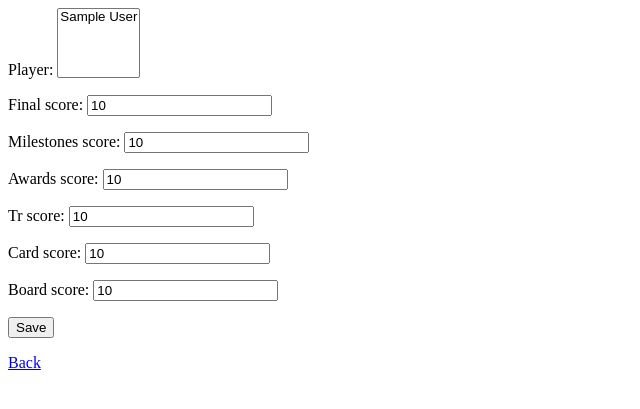
After one commit to Arseniy-Nikonov/django-project, a Django app: page /marstracker/game/1/1/update in a window 1280 px wide. The commit adds this page. Shown: the top 409 px of the page, without its empty margins (0-640 px from the left). Run offline with Django 4.2, Linux system fonts and the light colour scheme; tables that the repository leaves empty hold one stand-in row (values such as "Sample post").

Commit message:
Work on CRUD for game. Edit player statistics done

```diff
--- a/djangoproject/marstracker/forms.py
+++ b/djangoproject/marstracker/forms.py
@@ -1,8 +1,8 @@
 from django import forms
+from .models import Player
 
 class PlayerForm(forms.Form):
-    first_name = forms.CharField(label='First name',max_length = 50)
-    last_name = forms.CharField(max_length = 50)
+    player = forms.ModelMultipleChoiceField(Player.objects.all())
     final_score = forms.IntegerField()
     milestones_score = forms.IntegerField()
     awards_score = forms.IntegerField()
--- a/djangoproject/marstracker/models.py
+++ b/djangoproject/marstracker/models.py
@@ -10,9 +10,6 @@ class Player(models.Model):
     first_name = models.CharField(max_length = 50)
     last_name = models.CharField(max_length = 50)
     reg_date = models.DateField('Registration day',default=datetime.now)
-    #scores = models.ForeignKey(GameResults,on_delete=models.CASCADE,null=True)
-
-
 
     def __str__(self):
         return self.first_name +' '+ self.last_name
@@ -39,6 +36,7 @@ class GameResults(models.Model):
     board_score = models.IntegerField(default = 0)
     player = models.ForeignKey(Player,on_delete=models.CASCADE,null=True)
     game = models.ForeignKey(Game,on_delete=models.CASCADE,null=True)
-
+    class Meta:
+        unique_together = ('player', 'game')
     def __str__(self):
         return str(self.game) + ' ' + str(self.player)
--- /dev/null
+++ b/djangoproject/marstracker/templates/marstracker/game_update.html
@@ -0,0 +1,6 @@
+<form method="post">
+    {% csrf_token %}
+    {{ form.as_p }}
+    <input type="submit" value="Save">
+</form>
+<a href="{% url 'marstracker:game-list' %}"> Back</a>
--- a/djangoproject/marstracker/urls.py
+++ b/djangoproject/marstracker/urls.py
@@ -5,14 +5,14 @@ from . import views
 app_name = "marstracker"
 urlpatterns = [
     path('', views.IndexView.as_view(), name='index'),
-    path('<int:pk>/',views.DetailView.as_view(),name = 'detail'),
-    path('addgame',views.addgame,name = 'addgame'),
-    path('<int:game_id>/addplayer',views.addplayer,name='addplayer'),
+    # path('<int:pk>/',views.DetailView.as_view(),name = 'detail'),
+    # path('addgame',views.addgame,name = 'addgame'),
+    # path('<int:game_id>/addplayer',views.addplayer,name='addplayer'),
 
     path('game/',GameList.as_view(),name='game-list'),
     path('game/add/',GameCreateView.as_view(),name='game-add'),
     path('game/<int:pk>',GameDeleteView.as_view(),name='game-detail'),
-    path('game/<int:pk>/update',GameUpdateView.as_view(),name='game-update'),
+    path('game/<int:game>/<int:player>/update',GameUpdateView.as_view(),name='game-update'),
     path('game/<int:pk>/delete',GameDeleteView.as_view(),name='game-delete'),
 
     path('player/',PlayerList.as_view(),name='player-list'),
@@ -20,4 +20,5 @@ urlpatterns = [
     path('player/<int:pk>/',PlayerUpdateView.as_view(),name='player-update'),
     path('player/<int:pk>/delete/',PlayerDeleteView.as_view(),name='player-delete'),
 
+
 ]
--- a/djangoproject/marstracker/views.py
+++ b/djangoproject/marstracker/views.py
@@ -14,73 +14,6 @@ class IndexView(generic.ListView):
     def get_queryset(self):
         "Return the last five games"
         return Game.objects.order_by('-pub_date')[:50]
-
-class DetailView(generic.DetailView):
-    model = Game
-    template_name = 'marstracker/detail.html'
-    def get_object(self, queryset=None):
-        try:
-            response = super().get_object(queryset=queryset)
-        except Http404:
-            # Redirect to a different page if the object was not found
-            # response = self.handle_not_found()
-            return "You've attempted to access game index that does not exist in the database"
-        return response
-
-    # def handle_not_found(self):
-    #     # Customize the behavior when the object is not found
-    #     # Return an HttpResponse or render a template
-    #     return HttpResponseNotFound("The requested object was not found.")
-
-
-def addgame(request):
-    try:
-        game = Game.objects.latest('pk')
-        game_id = game.pk + 1
-        game = Game()
-        game.save()
-    except:
-        game_id = 1
-        game = Game()
-        game.save()
-    return HttpResponseRedirect(reverse('marstracker:detail',kwargs={'pk': game_id}))
-
-def addplayer(request,game_id):
-# if this is a POST request we need to process the form data
-    if request.method == 'POST':
-        # create a form instance and populate it with data from the request:
-        form = PlayerForm(request.POST)
-        # check whether it's valid:
-        if form.is_valid():
-
-            player = Player(first_name = form.cleaned_data['first_name'], last_name = form.cleaned_data['last_name'])
-            game = Game()
-            player.save()
-            game_results = GameResults(final_score = form.cleaned_data['final_score'], milestones_score = form.cleaned_data['milestones_score'], awards_score = form.cleaned_data['awards_score'], tr_score = form.cleaned_data['tr_score'],card_score = form.cleaned_data['card_score'],board_score = form.cleaned_data['board_score'],player=player)
-            game_results.save()
-            try:
-                Game.objects.get(pk = game_id)
-                game = Game.objects.get(pk = game_id)
-                game.players.add(player)
-                game.save()
-            except:
-                game = Game()
-                game_id = game.id
-                game.players.add(player)
-                game.save()
-            # redirect to a new URL:
-            return HttpResponseRedirect(reverse('marstracker:index'))
-
-# if a GET (or any other method) we'll create a blank form
-    else:
-        form = PlayerForm()
-
-    return render(request, 'marstracker/addplayer.html', {'form': form,'id': game_id} )
-
-# class PlayerCreateView(FormView):
-#     form_class = PlayerForm
-#     template_name = 'marstracker/player_add.html'
-#     success_url = reverse_lazy('marstracker:player-list')
 
 class PlayerCreateView(CreateView):
     model = Player
@@ -131,8 +64,48 @@ class GameCreateView(CreateView):
 
 class GameDetailView(generic.DetailView):
     pass
-class GameUpdateView(UpdateView):
-    pass
+
+class GameUpdateView(FormView):
+
+    form_class = PlayerForm
+    template_name = 'marstracker/game_update.html'
+    success_url = reverse_lazy('marstracker:game-list')
+
+    def get_context_data(self, **kwargs):
+
+        return super().get_context_data(**kwargs)
+
+    def get_initial(self):
+        game_id = self.kwargs['game']
+        player_id = self.kwargs['player']
+        game = Game.objects.get(pk = game_id)
+        player = Player.objects.get(pk = player_id)
+        game_results = GameResults.objects.get(player = player_id,game = game_id)
+        # Return the initial data for the form
+        return {'final_score': game_results.final_score,
+                'milestones_score': game_results.milestones_score,
+                'awards_score': game_results.awards_score,
+                'tr_score': game_results.tr_score,
+                'card_score': game_results.card_score,
+                'board_score': game_results.board_score
+                }
+
+    def form_valid(self, form, *args, **kwargs):
+        game_id = self.kwargs['game']
+        player_id = self.kwargs['player']
+        game = Game.objects.get(pk = game_id)
+        player = Player.objects.get(pk = player_id)
+        game_results = GameResults.objects.get(player = player,game = game)
+        player = form.cleaned_data['player'][0]
+        game_results.final_score = form.cleaned_data['final_score']
+        game_results.milestones_score = form.cleaned_data['milestones_score']
+        game_results.awards_score = form.cleaned_data['awards_score']
+        game_results.tr_score = form.cleaned_data['tr_score']
+        game_results.card_score = form.cleaned_data['card_score']
+        game_results.board_score = form.cleaned_data['board_score']
+        game_results.player = player
+        game_results.save()
+        return super().form_valid(form)
 
 class GameDeleteView(DeleteView):
     pass
```
Also changed, not shown: djangoproject/marstracker/templates/marstracker/game_list.html (+7 -2 lines), djangoproject/marstracker/migrations/0003_alter_gameresults_unique_together.py (added).
